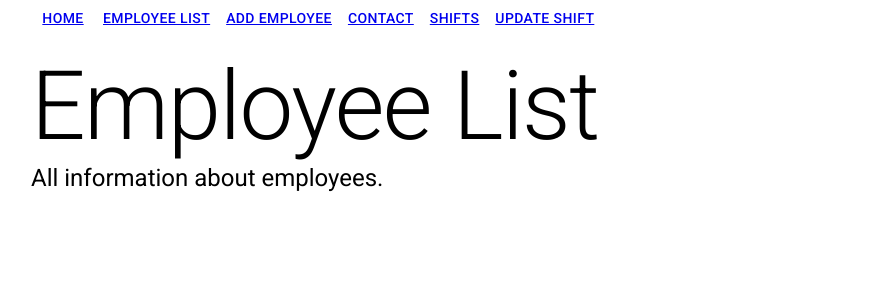
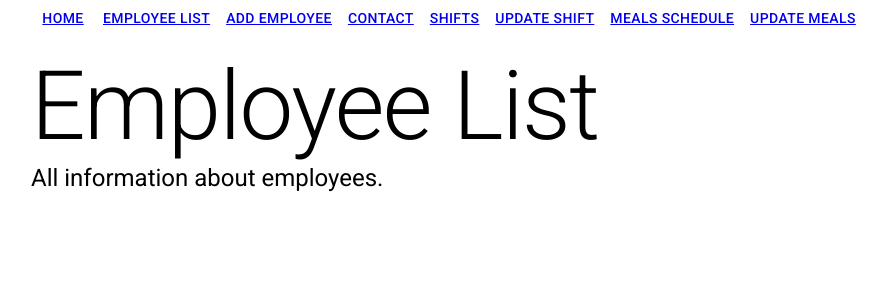
Before and after one commit to philip993/employee-rec, a React (Create React App) app: page / in a window 1280 px wide. Shown: the top 300 px of the page, without its empty margins (161-1048 px from the left). Built offline with nearby package versions, Linux system fonts and the light colour scheme.

Commit message:
6.9. Updated  Navbar

```diff
--- a/src/components/Navbar/Navbar.js
+++ b/src/components/Navbar/Navbar.js
@@ -32,6 +32,12 @@ const Navbar = () => {
       <Button>
         <Link to="/updateshift">Update Shift</Link>
       </Button>
+      <Button>
+        <Link to="/meals">Meals Schedule</Link>
+      </Button>
+      <Button>
+        <Link to="/updatemeals">Update Meals</Link>
+      </Button>
     </div>
   );
 };
```
